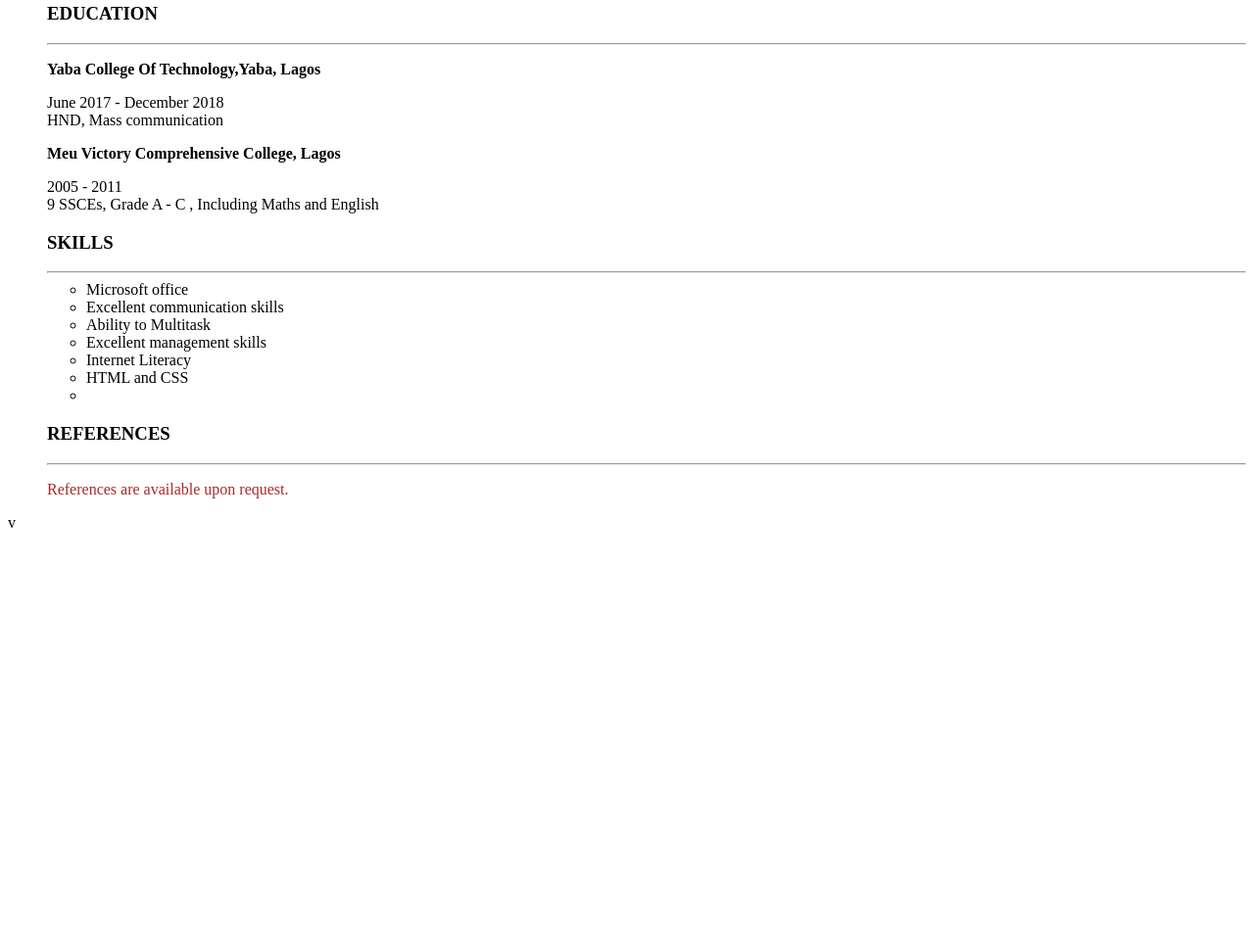
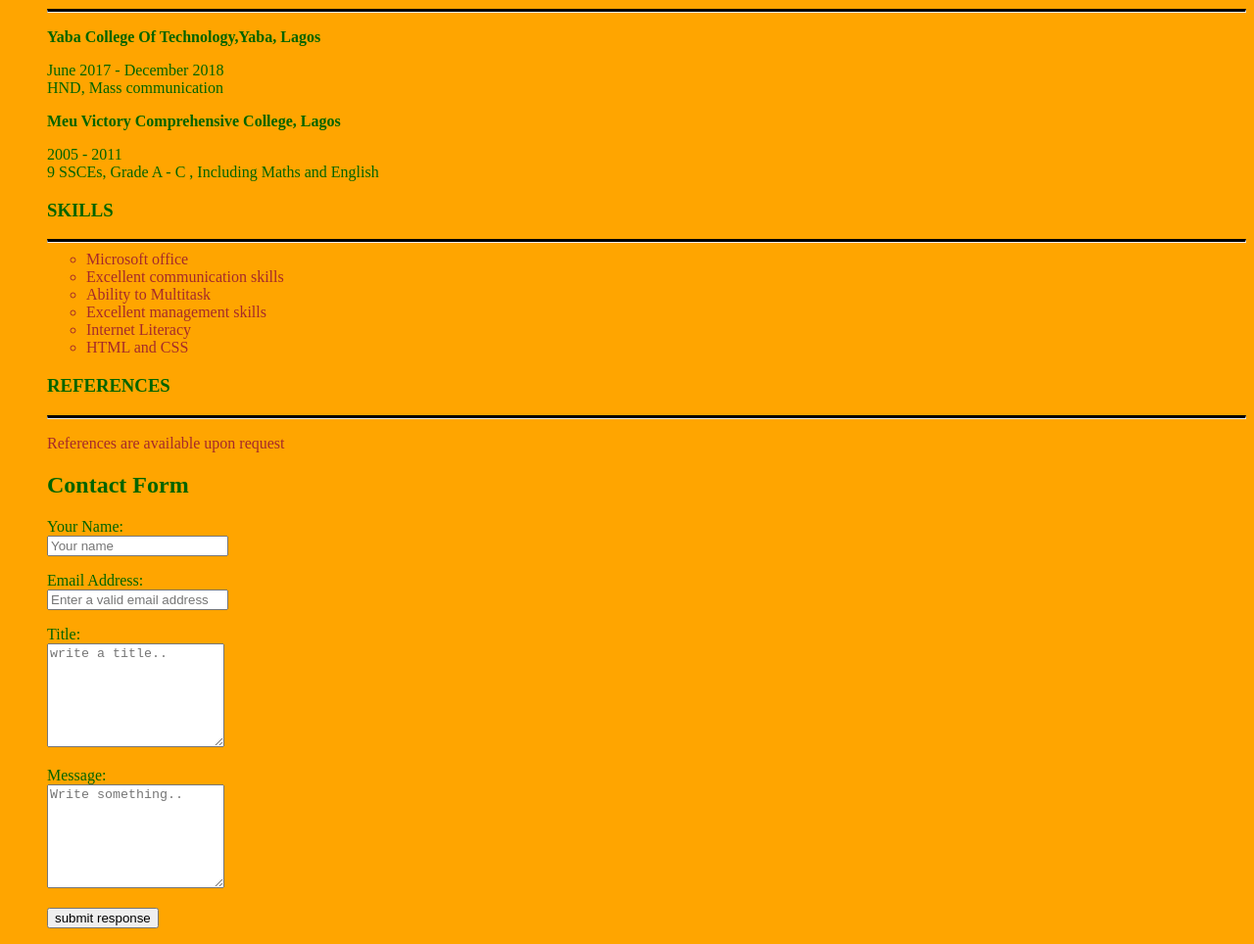
Before and after one commit to Estherokafor05/HNG-TECH-TASK1, a plain HTML site: page index.html in a window 1280 px wide. Shown: the part 883-1847 px from the top of the page at 98% size. Before the commit the page ends 1434 px from the top, so only its background shows below. Drawn offline with Linux system fonts and the light colour scheme.

Commit message:
Index.html

```diff
--- a/Esther.html
+++ b/index.html
@@ -1,5 +1,3 @@
-
-
 <!DOCTYPE html>
 <html lang-"en">
 <head>
@@ -7,8 +5,7 @@
     <meta name="viewport" content="width=device-width,initial-=1.0scale">
     <meta name="description" content= "writting my CV with html">
     <title>OkaforEstherCV</title>
-  	<link rel="stylesheet" type="text/css" href="mystle.css">
-</head>
+    <link rel = "stylesheet type = "text/css" href = "mystyle.css" />
 
 <body>
 
@@ -85,15 +82,30 @@
                         <li>Ability to Multitask</li>
                         <li>Excellent management skills</li>
                         <li>Internet Literacy</li>
-                        <li> HTML and CSS<li>
+                        <li> HTML and CSS</li>
                     </ul>
 
                     <h3> REFERENCES</h3>
 
                         <hr class="new6">
 
-                        <p style=color:Brown;>References are available upon request.</p>
+              <p style=color:Brown;>References are available upon request                  </p>
+
+   <footer class="container">
+      <form action="https://formspree.io/estherokafor05@gmail.com" method="POST">
+
+      <h2>Contact Form</h2>
+
+      <p>Your Name:<br> <input type="text" name="name" required placeholder="Your name"></p>
+      <p>Email Address:<br> <input type="text" name="email" required placeholder="Enter a valid email address"></p>
+      <p>Title:<br> <textarea id="subject" name="subject" placeholder="write a title.." style="height:100px"></textarea>
+
+      <p>Message:<br> <textarea id="subject" name="subject" placeholder="Write something.." style="height:100px"></textarea>
+
+      <p><input type="submit" formaction="https://formspree.io/estherokafor05@gmail.com" value="submit response">
+      </form>
+      <script src="myform.js"></script>
                 </ol>
                 </main>
                  </body>
-                </html>v
+                </html>
```
